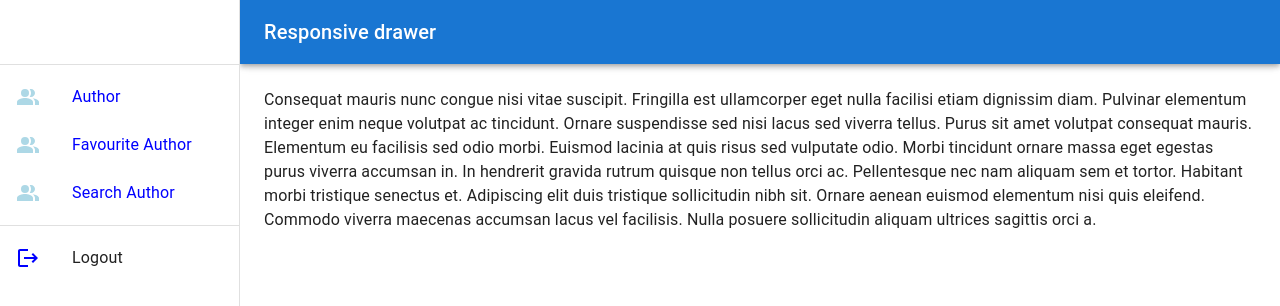
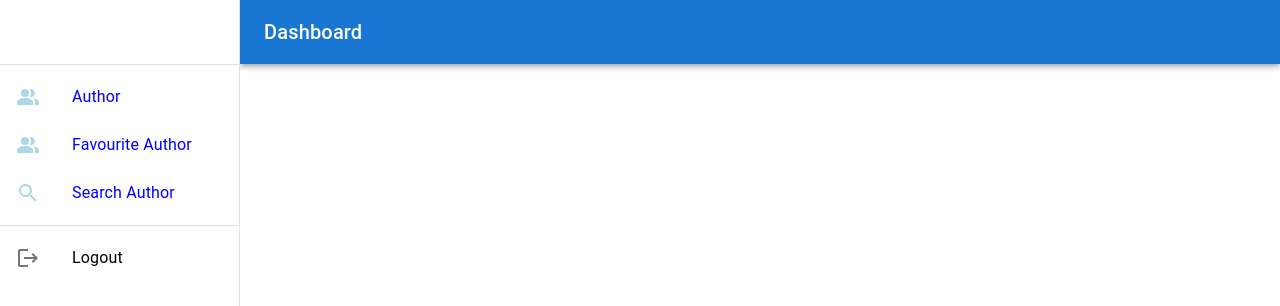
Before and after one commit to Pranta07/author-list-client, a React (Create React App) app: page / in a window 1280 px wide. Shown: the top 306 px of the page. Built offline with nearby package versions, Linux system fonts and the light colour scheme; the HTML template or start-up script is replaced by a standard one.

Commit message:
nested route setup done

```diff
--- a/src/App.js
+++ b/src/App.js
@@ -2,12 +2,17 @@ import "./App.css";
 import { BrowserRouter as Router, Route, Routes } from "react-router-dom";
 import Dashboard from "./Pages/Dashboard/Dashboard/Dashboard";
 import NotFound from "./Pages/NotFound/NotFound";
+import Author from "./Pages/Dashboard/Author/Author";
+import FavAuthor from "./Pages/Dashboard/FavAuthor/FavAuthor";
 function App() {
     return (
         <Router>
             <Routes>
-                <Route path="/" element={<Dashboard></Dashboard>} />
-                <Route path="*" element={<NotFound></NotFound>} />
+                <Route path="/" element={<Dashboard />}>
+                    <Route path="author" element={<Author />}></Route>
+                    <Route path="favorite" element={<FavAuthor />}></Route>
+                </Route>
+                <Route path="*" element={<NotFound />} />
             </Routes>
         </Router>
     );
--- a/src/Pages/Dashboard/Dashboard/Dashboard.js
+++ b/src/Pages/Dashboard/Dashboard/Dashboard.js
@@ -8,6 +8,7 @@ import MenuIcon from "@mui/icons-material/Menu";
 import Toolbar from "@mui/material/Toolbar";
 import Typography from "@mui/material/Typography";
 import SideDrawer from "../SideDrawer/SideDrawer";
+import { Outlet } from "react-router-dom";
 
 const drawerWidth = 240;
 
@@ -50,8 +51,9 @@ const Dashboard = (props) => {
                     >
                         <MenuIcon />
                     </IconButton>
-                    <Typography variant="h6" noWrap component="div">
-                        Responsive drawer
+
+                    <Typography variant="h6" component="span">
+                        Dashboard
                     </Typography>
                 </Toolbar>
             </AppBar>
@@ -60,7 +62,6 @@ const Dashboard = (props) => {
                 sx={{ width: { sm: drawerWidth }, flexShrink: { sm: 0 } }}
                 aria-label="mailbox folders"
             >
-                {/* The implementation can be swapped with js to avoid SEO duplication of links. */}
                 <Drawer
                     container={container}
                     variant="temporary"
@@ -102,22 +103,7 @@ const Dashboard = (props) => {
                 }}
             >
                 <Toolbar />
-                <Typography paragraph>
-                    Consequat mauris nunc congue nisi vitae suscipit. Fringilla
-                    est ullamcorper eget nulla facilisi etiam dignissim diam.
-                    Pulvinar elementum integer enim neque volutpat ac tincidunt.
-                    Ornare suspendisse sed nisi lacus sed viverra tellus. Purus
-                    sit amet volutpat consequat mauris. Elementum eu facilisis
-                    sed odio morbi. Euismod lacinia at quis risus sed vulputate
-                    odio. Morbi tincidunt ornare massa eget egestas purus
-                    viverra accumsan in. In hendrerit gravida rutrum quisque non
-                    tellus orci ac. Pellentesque nec nam aliquam sem et tortor.
-                    Habitant morbi tristique senectus et. Adipiscing elit duis
-                    tristique sollicitudin nibh sit. Ornare aenean euismod
-                    elementum nisi quis eleifend. Commodo viverra maecenas
-                    accumsan lacus vel facilisis. Nulla posuere sollicitudin
-                    aliquam ultrices sagittis orci a.
-                </Typography>
+                <Outlet></Outlet>
             </Box>
         </Box>
     );
--- a/src/Pages/Dashboard/SideDrawer/SideDrawer.js
+++ b/src/Pages/Dashboard/SideDrawer/SideDrawer.js
@@ -1,4 +1,4 @@
-import { Logout, PeopleAlt } from "@mui/icons-material";
+import { Logout, PeopleAlt, Search } from "@mui/icons-material";
 import {
     Divider,
     List,
@@ -13,7 +13,7 @@ import { Link } from "react-router-dom";
 const menuItems = [
     { title: "Author", to: "/author", icon: <PeopleAlt /> },
     { title: "Favourite Author", to: "/favorite", icon: <PeopleAlt /> },
-    { title: "Search Author", to: "search", icon: <PeopleAlt /> },
+    { title: "Search Author", to: "search", icon: <Search /> },
 ];
 
 const SideDrawer = (props) => {
@@ -43,13 +43,14 @@ const SideDrawer = (props) => {
             </List>
             <Divider />
             <List>
-                <ListItem button onClick={() => handleSignOut()}>
-                    <ListItemIcon
-                        style={{
-                            textDecoration: "none",
-                            color: "blue",
-                        }}
-                    >
+                <ListItem
+                    button
+                    style={{
+                        color: "black",
+                    }}
+                    onClick={() => handleSignOut()}
+                >
+                    <ListItemIcon>
                         <Logout></Logout>
                     </ListItemIcon>
                     <ListItemText>Logout</ListItemText>
```
